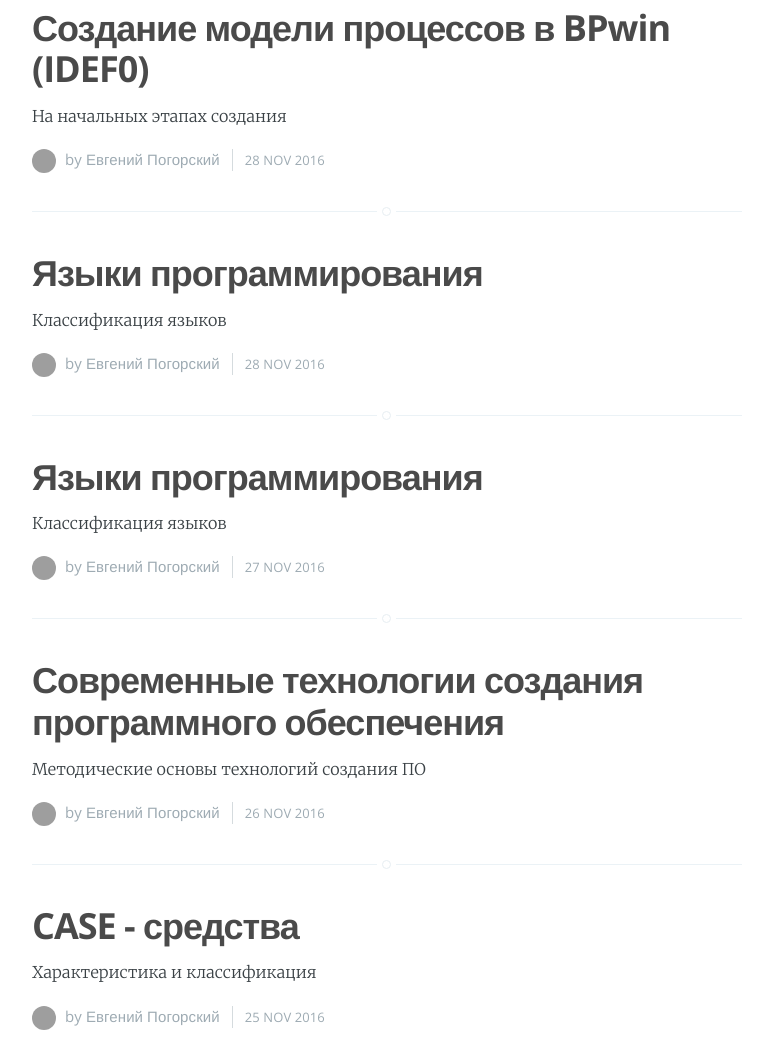
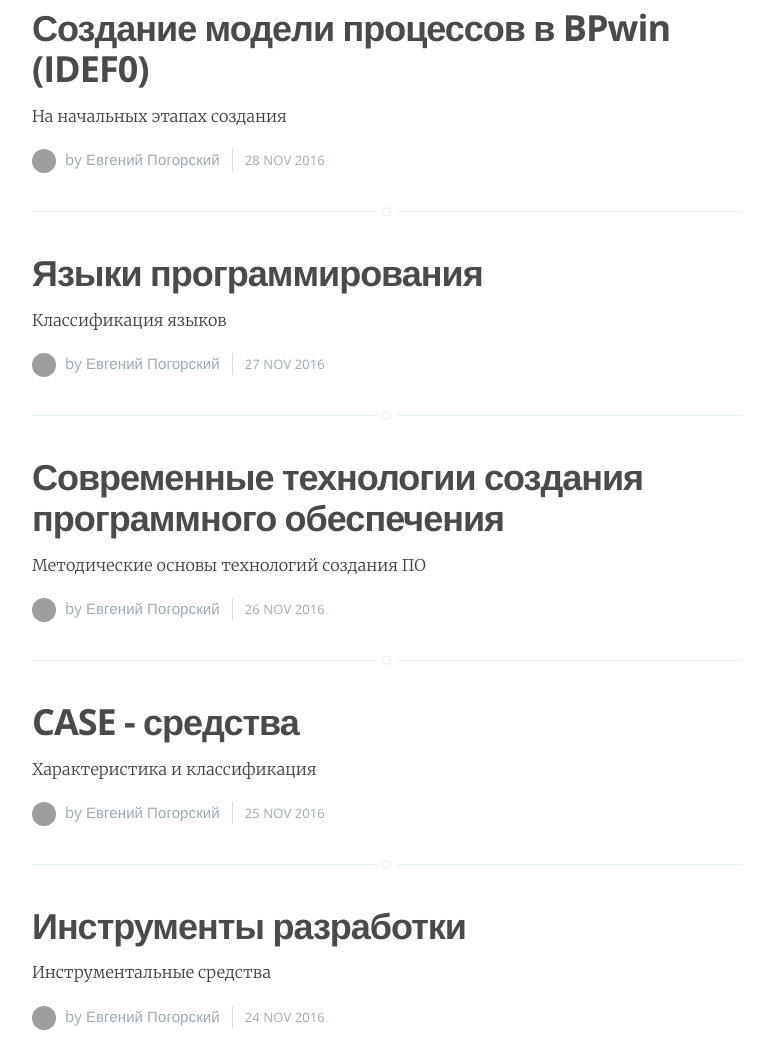
Before and after one commit to kiwijack2/zhenyawolf, a website: page index.html in a window 1280 px wide. Shown: the part 1334-2386 px from the top of the page, without its empty margins (253-1026 px from the left). Drawn offline with nearby package versions, Linux system fonts and the light colour scheme; grey boxes are pictures that could not be loaded.

Commit message:
Update index.html

```diff
--- a/index.html
+++ b/index.html
@@ -92,18 +92,6 @@
       </footer>
     </article>
 
-    <article class="post">
-      <header class="post-header">
-        <h2 class="post-title"><a href="https://kiwijack2.github.io/zhenyawolf//otvet">Языки программирования</a></h2>
-      </header>
-      <section class="post-excerpt">
-        <p>Классификация языков</p>
-      </section>
-      <footer class="post-meta">
-        by <a href="https://kiwijack2.github.io/zhenyawolf/about">Евгений Погорский</a> <img class="author-thumb" src="https://pp.userapi.com/c836728/v836728705/2f7cc/rr0WzgDiuJs.jpg" alt="Евгений Погорский">
-        <time class="post-date" datetime="2016-11-28">28 Nov 2016</time>
-      </footer>
-    </article>
 
     <article class="post">
       <header class="post-header">
```
